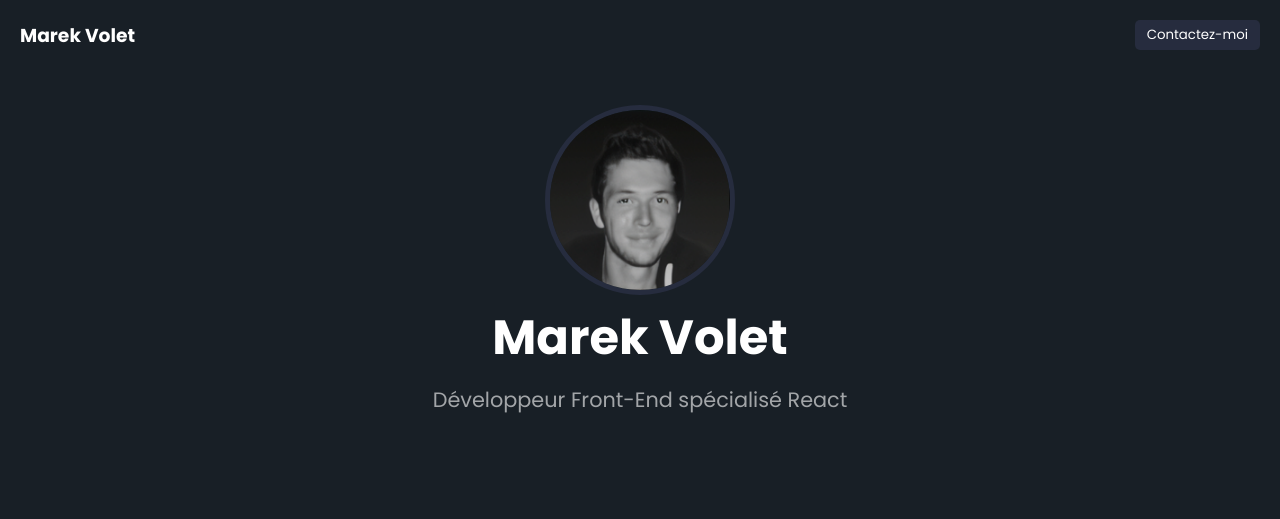
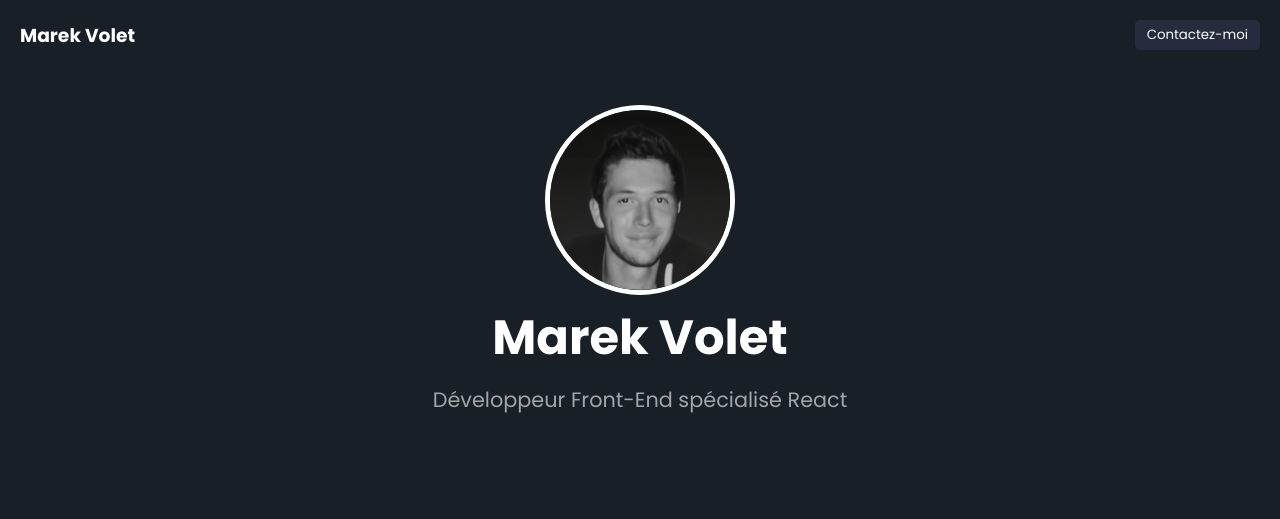
Before and after one commit to VOLETMarek/VOLETMarek.github.io, a PHP site: page / in a window 1280 px wide. Shown: the top 519 px of the page. Run offline with PHP 8.4, Linux system fonts and the light colour scheme.

Commit message:
modification border-color

```diff
--- a/PORTEFOLIO/styles.css
+++ b/PORTEFOLIO/styles.css
@@ -61,7 +61,7 @@ button {
   width: 180px;
   height: 180px;
   border-radius: 50%;
-  border: 5px solid #262c3e;
+  border: 5px solid white;
 }
 
 h2 {
```
